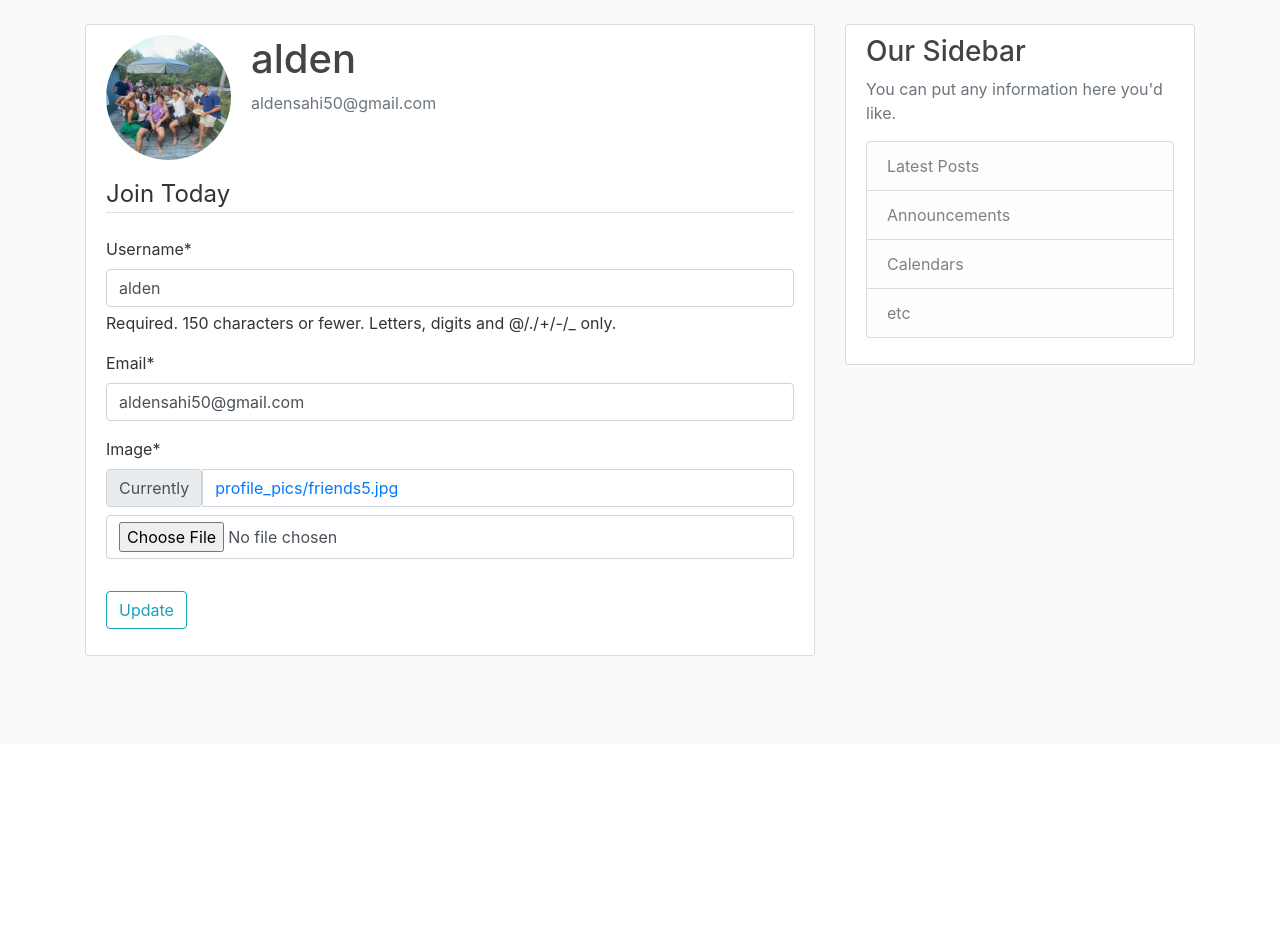
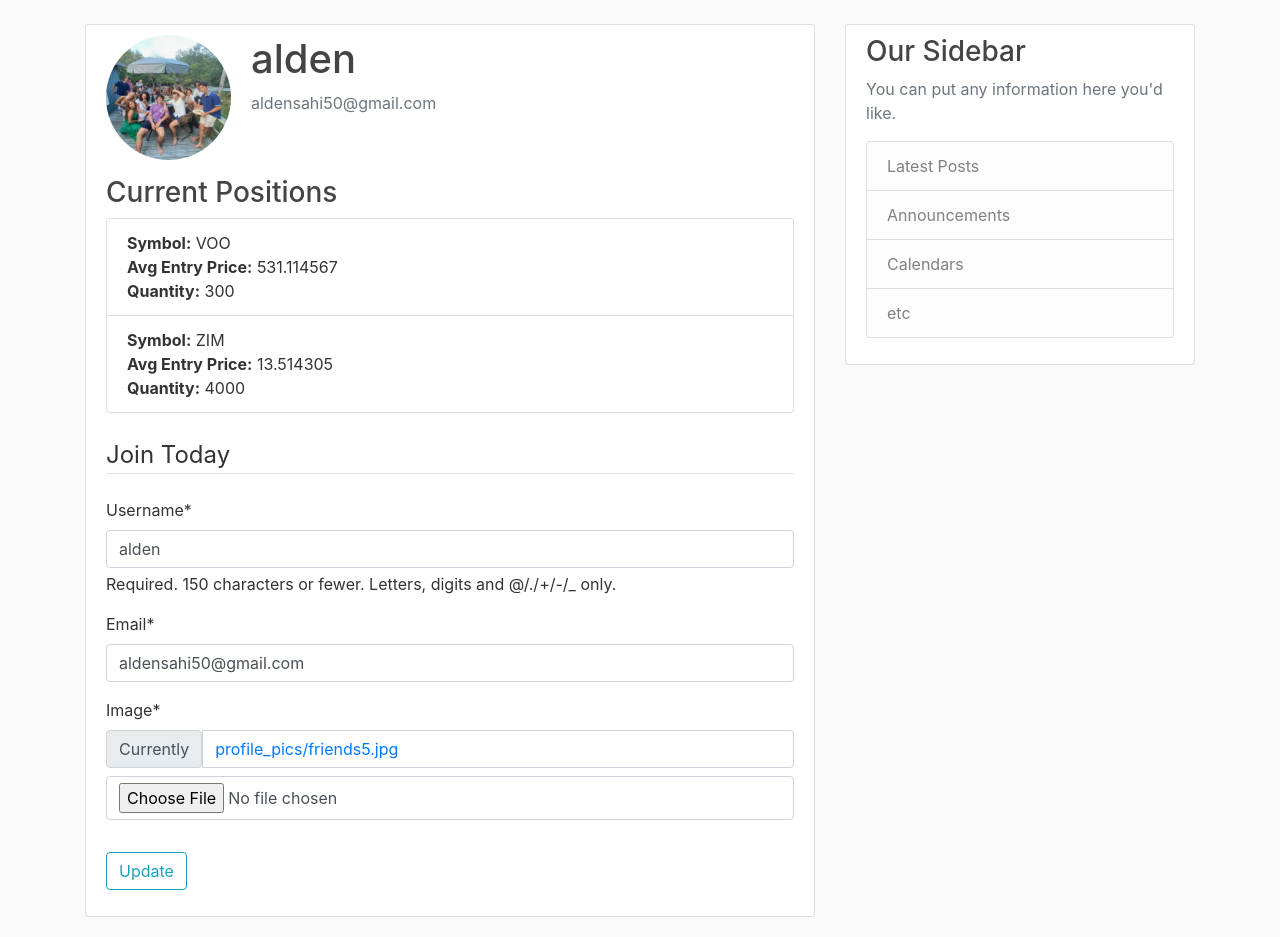
Before and after one commit to AL-DN/MarketMaven, a Django app: page /profile/ in a window 1280 px wide. Shown: the part 56-993 px from the top of the page. Before the commit the page ends 712 px from the top, so only its background shows below. Run offline with Django 5.2, Linux system fonts and the light colour scheme; a user stored in the database is signed in; data comes from the database, SQL or seed files in the repository; both versions use the stored data as it was after the commit; some libraries are stand-ins or nearby versions.

Commit message:
displays users current positions in profile

```diff
--- a/users/models.py
+++ b/users/models.py
@@ -9,6 +9,8 @@ class Profile(models.Model):
     image = models.ImageField(default='default.jpg',upload_to='profile_pics')
     token_data = models.JSONField(null=True, blank=True)  # or use TextField/CharField if not JSON
     positions = models.JSONField(default=list, null=True, blank=True)
+    ytd_capital_gain = models.DecimalField(default=0.00,max_digits=5, decimal_places=2)
+
 
     def __str__(self):
         return f'{self.user.username} Profile'
--- a/users/templates/users/profile.html
+++ b/users/templates/users/profile.html
@@ -7,11 +7,29 @@
       <p class="text-secondary">{{user.email}}</p>
     </div>
   </div>
+
+   <!-- Positions list -->
+  <h3>Current Positions</h3>
+  <ul class="list-group mb-4">
+    {% for position in positions %}
+      <li class="list-group-item">
+        <strong>Symbol:</strong> {{ position.symbol }}<br>
+        <strong>Avg Entry Price:</strong> {{ position.avg_entry_price }}<br>
+        <strong>Quantity:</strong> {{ position.qty }}
+      </li>
+    {% empty %}
+      <li class="list-group-item">No positions to display.</li>
+    {% endfor %}
+  </ul>
+
+
+
   <!-- Updates Image data properly-->
   <form method="POST" enctype="multipart/form-data">
     {% csrf_token %}
     <fieldset class="form-group">
       <legend class="border-bottom mb-4">Join Today</legend>
+
       <!--RENDER CONECT FORMS BACK2BACK-->
       {{ u_form|crispy }} {{ p_form|crispy }}
     </fieldset>
--- a/users/views.py
+++ b/users/views.py
@@ -50,7 +50,8 @@ def profile(request):
 
         context = {
             'u_form': u_form,
-            'p_form': p_form
+            'p_form': p_form,
+            'positions': request.user.profile.positions
         }
 
     return render(request, 'users/profile.html', context=context)
```
Also changed, not shown: db.sqlite3, users/migrations/0008_profile_ytd_capital_gain.py (added).
